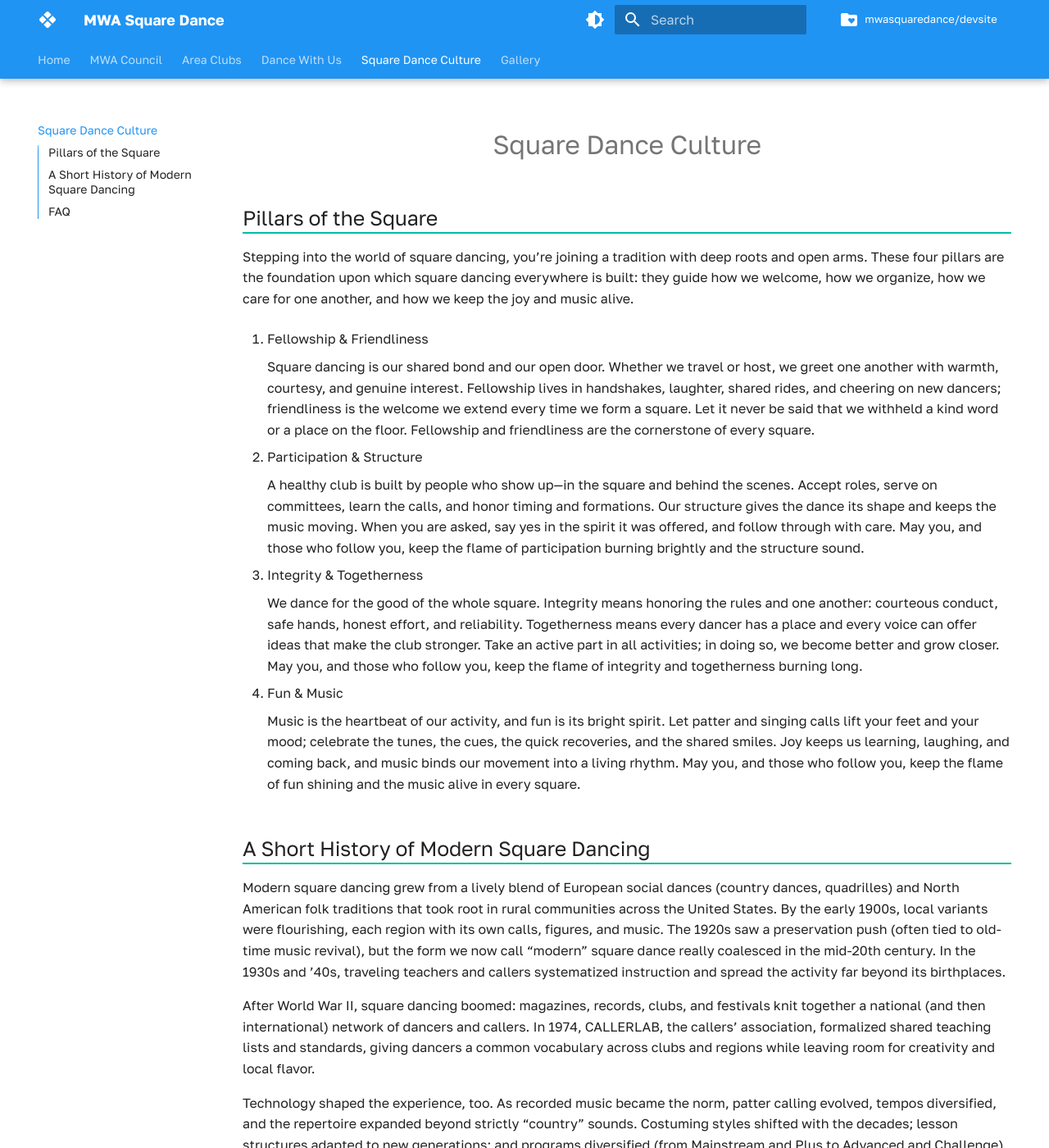
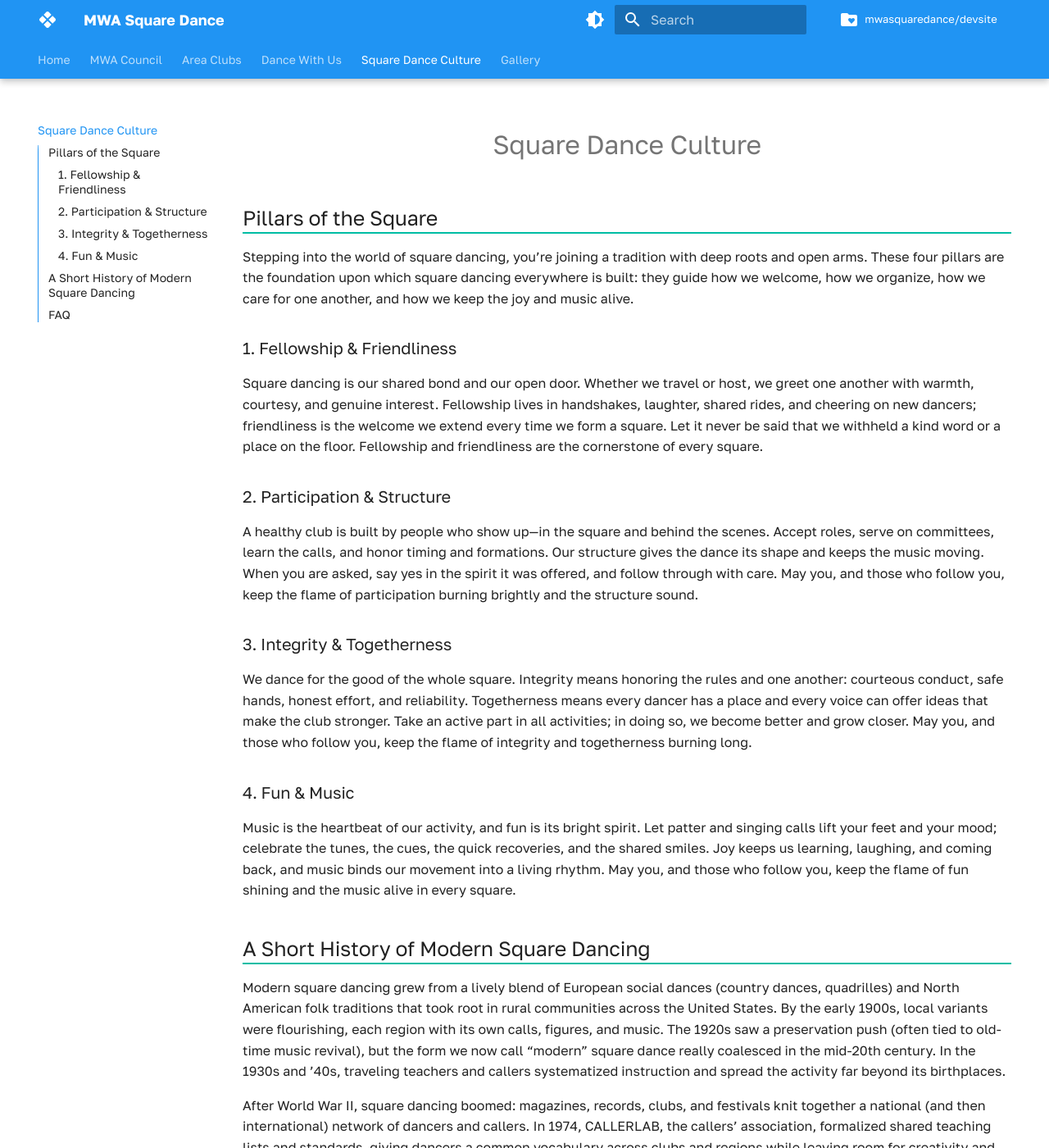
Before and after one commit to mwasquaredance/devsite, an MkDocs documentation site: the page built from docs/culture/index.md, in a window 1280 px wide and 1400 px high. Shown: the whole window at 82% size. Built offline with MkDocs 1.6.1 and Material for MkDocs 9.7.7, drawn with Linux system fonts in a browser that asks for light colours; comment, search, counter and statistics services are not loaded.

Commit message:
formatting

```diff
--- a/docs/culture/index.md
+++ b/docs/culture/index.md
@@ -4,21 +4,21 @@
 
 Stepping into the world of square dancing, you’re joining a tradition with deep roots and open arms. These four pillars are the foundation upon which square dancing everywhere is built: they guide how we welcome, how we organize, how we care for one another, and how we keep the joy and music alive.
 
-1.	Fellowship & Friendliness
+### 1. Fellowship & Friendliness
 
-    Square dancing is our shared bond and our open door. Whether we travel or host, we greet one another with warmth, courtesy, and genuine interest. Fellowship lives in handshakes, laughter, shared rides, and cheering on new dancers; friendliness is the welcome we extend every time we form a square. Let it never be said that we withheld a kind word or a place on the floor. Fellowship and friendliness are the cornerstone of every square.
+Square dancing is our shared bond and our open door. Whether we travel or host, we greet one another with warmth, courtesy, and genuine interest. Fellowship lives in handshakes, laughter, shared rides, and cheering on new dancers; friendliness is the welcome we extend every time we form a square. Let it never be said that we withheld a kind word or a place on the floor. Fellowship and friendliness are the cornerstone of every square.
 
-2.	Participation & Structure
+### 2. Participation & Structure
 
-    A healthy club is built by people who show up—in the square and behind the scenes. Accept roles, serve on committees, learn the calls, and honor timing and formations. Our structure gives the dance its shape and keeps the music moving. When you are asked, say yes in the spirit it was offered, and follow through with care. May you, and those who follow you, keep the flame of participation burning brightly and the structure sound.
+A healthy club is built by people who show up—in the square and behind the scenes. Accept roles, serve on committees, learn the calls, and honor timing and formations. Our structure gives the dance its shape and keeps the music moving. When you are asked, say yes in the spirit it was offered, and follow through with care. May you, and those who follow you, keep the flame of participation burning brightly and the structure sound.
 
-3.	Integrity & Togetherness
+### 3. Integrity & Togetherness
 
-    We dance for the good of the whole square. Integrity means honoring the rules and one another: courteous conduct, safe hands, honest effort, and reliability. Togetherness means every dancer has a place and every voice can offer ideas that make the club stronger. Take an active part in all activities; in doing so, we become better and grow closer. May you, and those who follow you, keep the flame of integrity and togetherness burning long.
+We dance for the good of the whole square. Integrity means honoring the rules and one another: courteous conduct, safe hands, honest effort, and reliability. Togetherness means every dancer has a place and every voice can offer ideas that make the club stronger. Take an active part in all activities; in doing so, we become better and grow closer. May you, and those who follow you, keep the flame of integrity and togetherness burning long.
 
-4.	Fun & Music
+### 4. Fun & Music
 
-    Music is the heartbeat of our activity, and fun is its bright spirit. Let patter and singing calls lift your feet and your mood; celebrate the tunes, the cues, the quick recoveries, and the shared smiles. Joy keeps us learning, laughing, and coming back, and music binds our movement into a living rhythm. May you, and those who follow you, keep the flame of fun shining and the music alive in every square.
+Music is the heartbeat of our activity, and fun is its bright spirit. Let patter and singing calls lift your feet and your mood; celebrate the tunes, the cues, the quick recoveries, and the shared smiles. Joy keeps us learning, laughing, and coming back, and music binds our movement into a living rhythm. May you, and those who follow you, keep the flame of fun shining and the music alive in every square.
 
 ## A Short History of Modern Square Dancing
 
```
